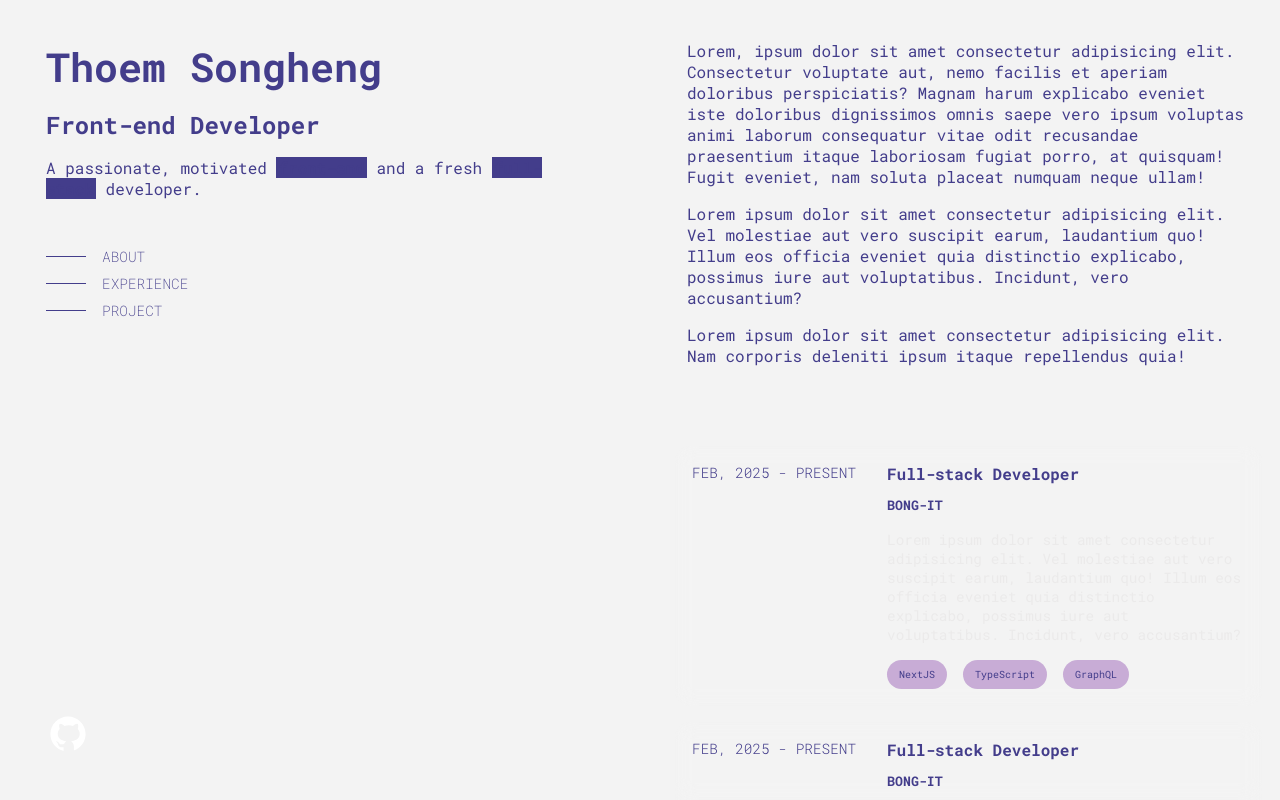
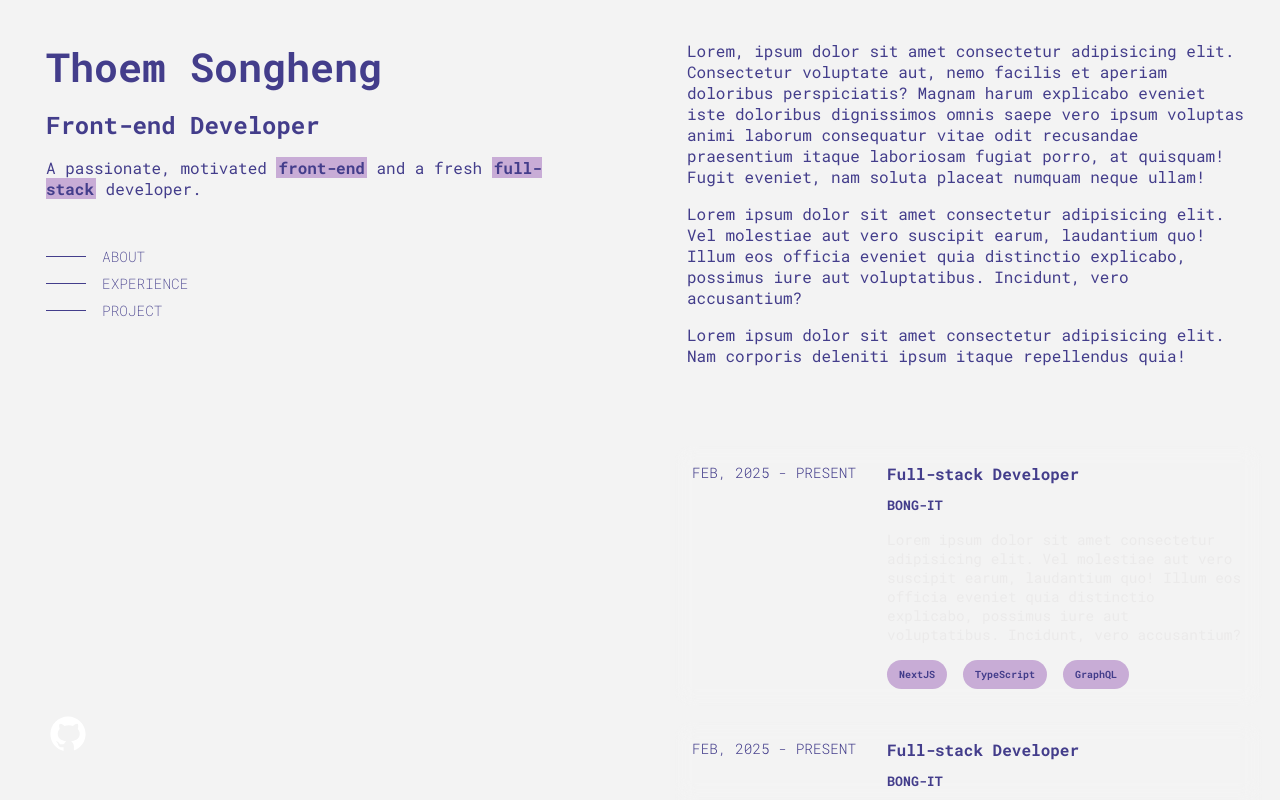
Before and after one commit to thoemsongheng/thoemsongheng, a Next.js app: page / in a window 1280 px wide. Built offline with nearby package versions, Linux system fonts and the light colour scheme.

Commit message:
fix navigation width

```diff
--- a/src/app/page.module.css
+++ b/src/app/page.module.css
@@ -34,7 +34,7 @@
 .hero_container > p > span {
   padding: 0 2px;
 
-  background-color: var(--accent);
+  background-color: var(--highlight);
 
   font-weight: bold;
 }
@@ -50,9 +50,12 @@
 }
 
 .link {
+  width: fit-content;
+
   display: flex;
   align-items: center;
   gap: 16px;
+
   font-size: 0.9rem;
   font-weight: 200;
 }
--- a/src/components/badge/badge.module.css
+++ b/src/components/badge/badge.module.css
@@ -4,8 +4,5 @@
   border-radius: 25px;
   background-color: var(--highlight);
   font-size: x-small;
-}
-
-.badge:hover {
   font-weight: bold;
 }
```
